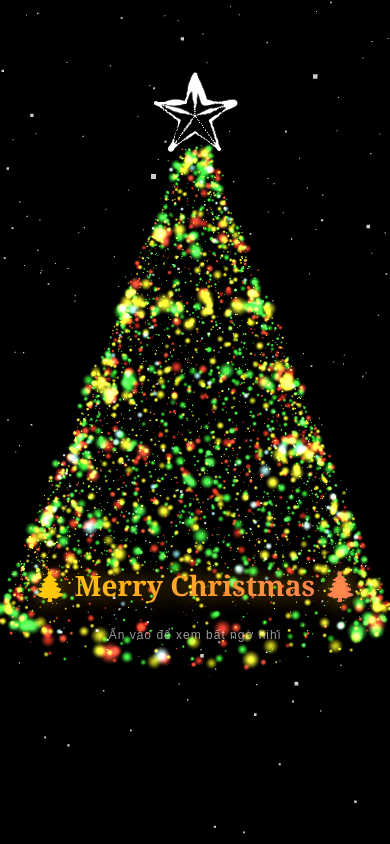
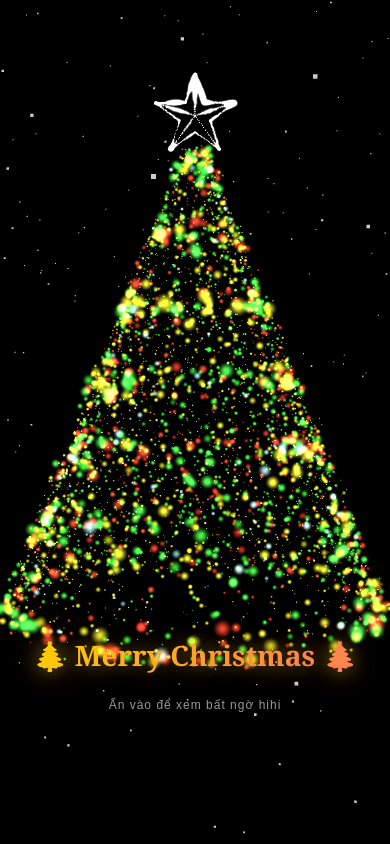
Before and after one commit to manhzung/Chrismas_Tree, a React (Vite) app: page / in a window 390 px wide. Built offline with nearby package versions, Linux system fonts and the light colour scheme.

Commit message:
Initial commit

```diff
--- a/src/App.css
+++ b/src/App.css
@@ -106,7 +106,7 @@ body,
 /* Responsive - Mobile */
 @media (max-width: 480px) {
   .overlay {
-    padding-bottom: 200px;
+    padding-bottom: 130px;
     padding-left: 10px;
     padding-right: 10px;
   }
```
